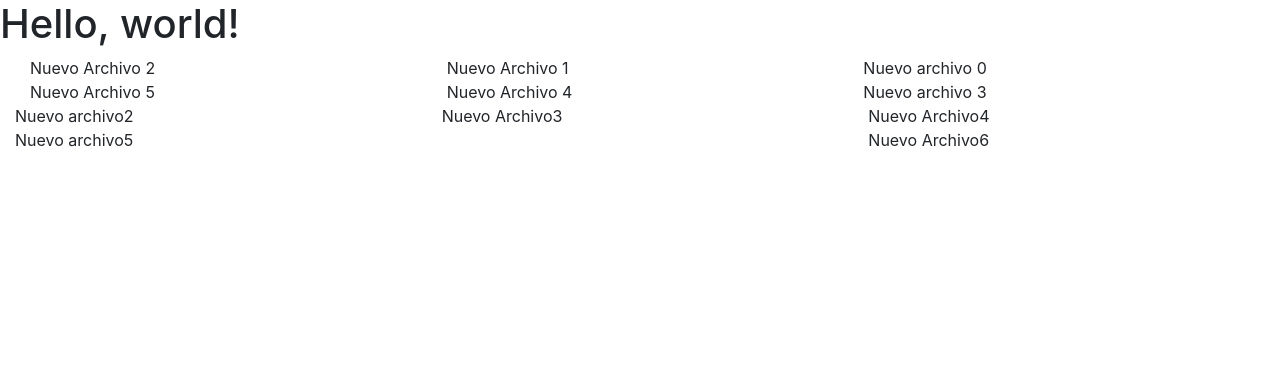
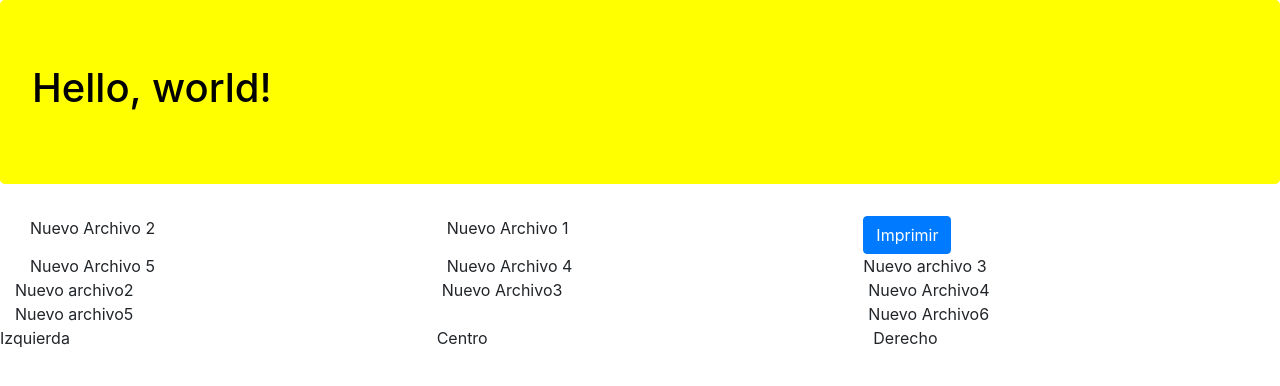
Before and after one commit to bismarcktrana/hotel, a website: page index.html in a window 1280 px wide. Drawn offline with nearby package versions, Linux system fonts and the light colour scheme.

Commit message:
Agregando componente flex

```diff
--- /dev/null
+++ b/css/main.css
@@ -0,0 +1,4 @@
+.jumbotron {
+    background-color: yellow;
+    color: black;
+}
--- a/index.html
+++ b/index.html
@@ -8,15 +8,18 @@
 
     <!-- Bootstrap CSS -->
     <link rel="stylesheet" href="node_modules/bootstrap/dist/css/bootstrap.min.css" integrity="sha384-TX8t27EcRE3e/ihU7zmQxVncDAy5uIKz4rEkgIXeMed4M0jlfIDPvg6uqKI2xXr2" crossorigin="anonymous">
+    <link rel="stylesheet" href="css/main.css" crossorigin="anonymous">
 
     <title>Hello, world!</title>
 </head>
 
 <body>
-    <h1>Hello, world!</h1>
+    <div class="jumbotron">
+        <h1>Hello, world!</h1>
+    </div>
     <div class="container-fluid">
         <div class="d-flex flex-wrap flex-row-reverse">
-            <div class="col-sm-4"> Nuevo archivo 0</div>
+            <div class="col-sm-4"> <button class="btn btn-primary">Imprimir</button></div>
             <div class="col-sm-4">Nuevo Archivo 1</div>
             <div class="col-sm-4">Nuevo Archivo 2</div>
             <div class="col-sm-4">Nuevo archivo 3</div>
@@ -34,6 +37,14 @@
         </div>
     </div>
 
+    <footer>
+        <div class="row">
+            <div class="col-sm-4">Izquierda</div>
+            <div class="col-sm-4">Centro </div>
+            <div class="col-sm-4">Derecho</div>
+        </div>
+    </footer>
+
     <!-- Optional JavaScript; choose one of the two! -->
 
     <!-- Option 1: jQuery and Bootstrap Bundle (includes Popper) -->
```
